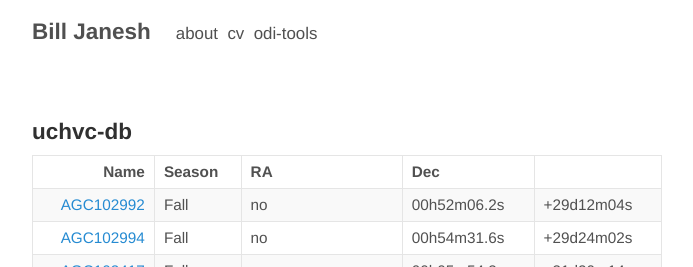
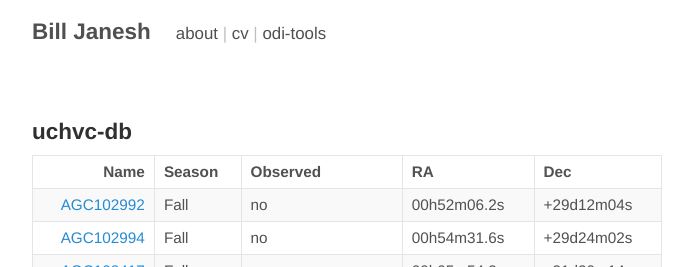
Before and after one commit to bjanesh/bjanesh.github.io, a Jekyll site: the page built from uchvc-db.md, in a window 1280 px wide and 900 px high. Shown: the top 267 px of the window, without its empty margins (293-986 px from the left). Built offline with Jekyll 4.4.1, drawn with Linux system fonts in a browser that asks for light colours; nearby versions of some CDN libraries.

Commit message:
update navigation and columns in uchvc-db

```diff
--- a/_layouts/default.html
+++ b/_layouts/default.html
@@ -9,7 +9,7 @@
       <header class="masthead">
         <h3 class="masthead-title">
           <a href="{{ site.baseurl }}/" title="Home">{{ site.title }}</a>
-              &nbsp;&nbsp;&nbsp;<small><a href="/">about</a>&nbsp;&nbsp;<a href="/cv">cv</a>&nbsp;&nbsp;<a href="https://github.iu.edu/wjanesh/odi-tools">odi-tools</a></small>
+              &nbsp;&nbsp;&nbsp;<small><a href="/">about</a>&nbsp;|&nbsp;<a href="/cv">cv</a>&nbsp;|&nbsp;<a href="https://github.iu.edu/wjanesh/odi-tools">odi-tools</a></small>
         </h3>
       </header>
 
--- a/uchvc-db.md
+++ b/uchvc-db.md
@@ -2,8 +2,8 @@
 layout: page
 title: uchvc-db
 ---
-|Name|Season|RA|Dec|
-|---:|------|---|---|
+|Name|Season|Observed|RA|Dec|
+|---:|------|--------|---|---|
 |[AGC102992](agc102992)|Fall|no|00h52m06.2s|+29d12m04s|
 |[AGC102994](agc102994)|Fall|no|00h54m31.6s|+29d24m02s|
 |[AGC103417](agc103417)|Fall|no|00h05m54.3s|+31d20m14s|
```
